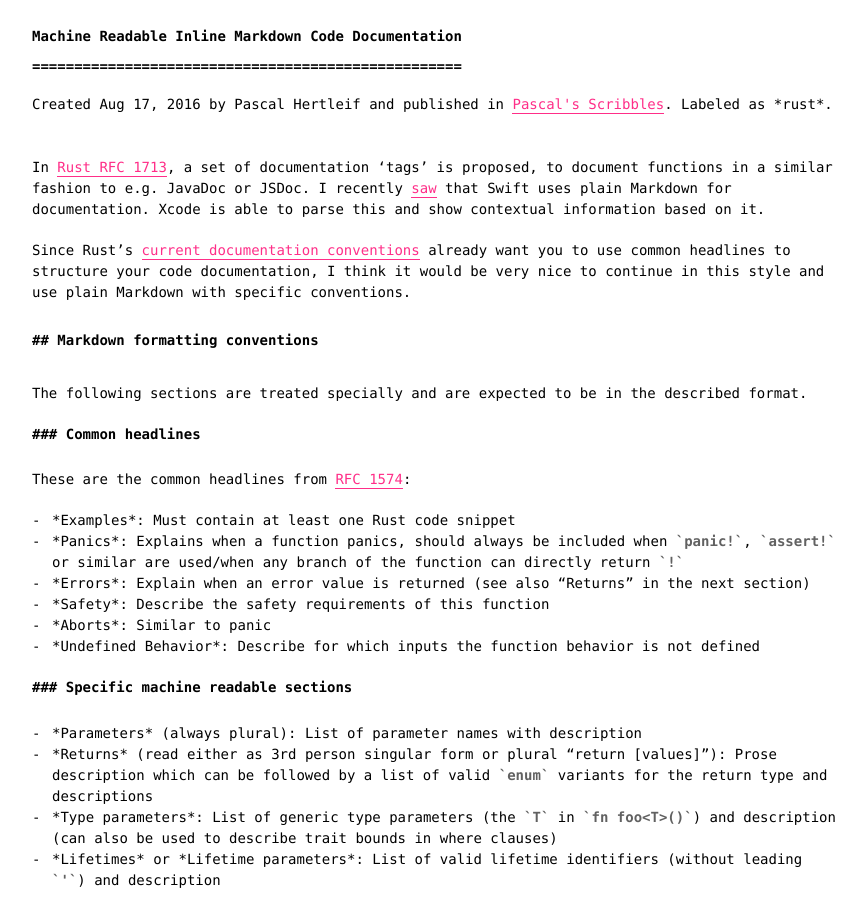
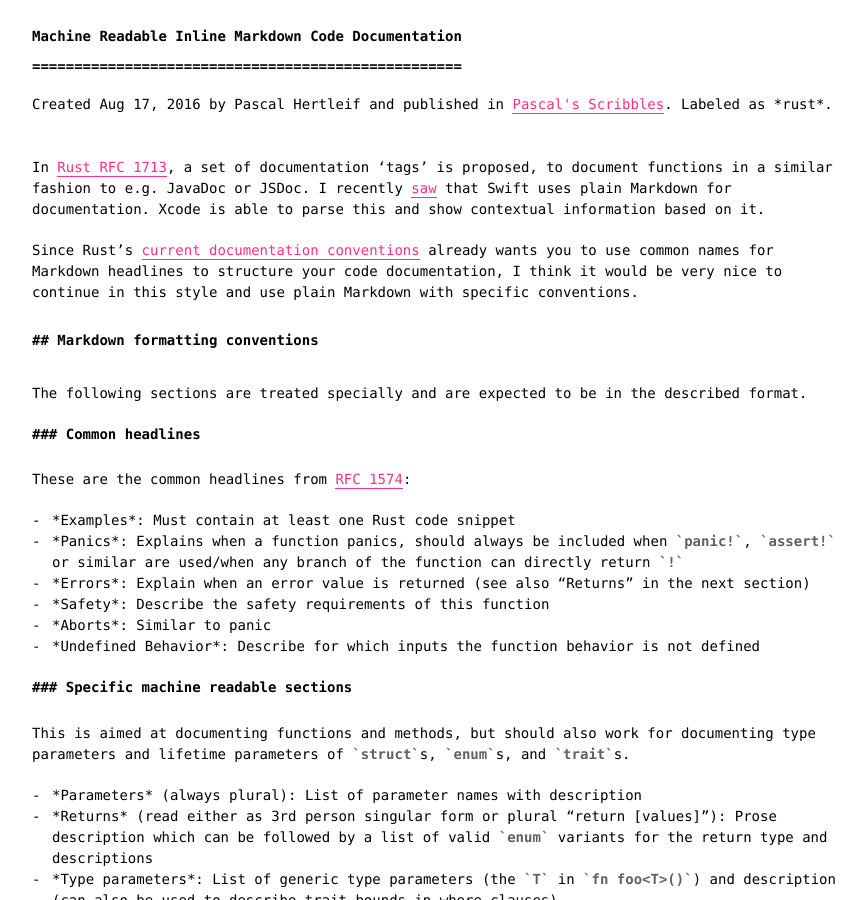
Before and after one commit to killercup/scribbles, a Jekyll site: the page built from _posts/2016-08-17-machine-readable-inline-markdown-code-cocumentation.md, in a window 1280 px wide and 900 px high. Shown: the whole window, without its empty margins (202-1068 px from the left). Built offline with Jekyll 4.4.1, drawn with Linux system fonts in a browser that asks for light colours.

Commit message:
Typos, addendums to doc styles

```diff
--- a/_posts/2016-08-17-machine-readable-inline-markdown-code-cocumentation.md
+++ b/_posts/2016-08-17-machine-readable-inline-markdown-code-cocumentation.md
@@ -5,7 +5,7 @@ categories:
 ---
 In [Rust RFC 1713][rfc-pr-1713], a set of documentation 'tags' is proposed, to document functions in a similar fashion to e.g. JavaDoc or JSDoc. I recently [saw][swift-doc-markup] that Swift uses plain Markdown for documentation. Xcode is able to parse this and show contextual information based on it.
 
-Since Rust's [current documentation conventions][rfc-1574] already want you to use common headlines to structure your code documentation, I think it would be very nice to continue in this style and use plain Markdown with specific conventions.
+Since Rust's [current documentation conventions][rfc-1574] already wants you to use common names for Markdown headlines to structure your code documentation, I think it would be very nice to continue in this style and use plain Markdown with specific conventions.
 
 ## Markdown formatting conventions
 
@@ -23,6 +23,8 @@ These are the common headlines from [RFC 1574][rfc-1574]:
 - *Undefined Behavior*: Describe for which inputs the function behavior is not defined
 
 ### Specific machine readable sections
+
+This is aimed at documenting functions and methods, but should also work for documenting type parameters and lifetime parameters of `struct`s, `enum`s, and `trait`s.
 
 - *Parameters* (always plural): List of parameter names with description
 - *Returns* (read either as 3rd person singular form or plural "return [values]"): Prose description which can be followed by a list of valid `enum` variants for the return type and descriptions
```
